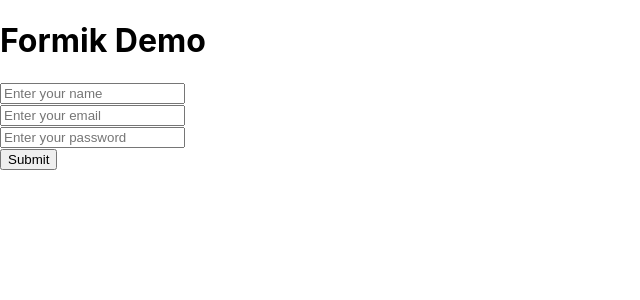
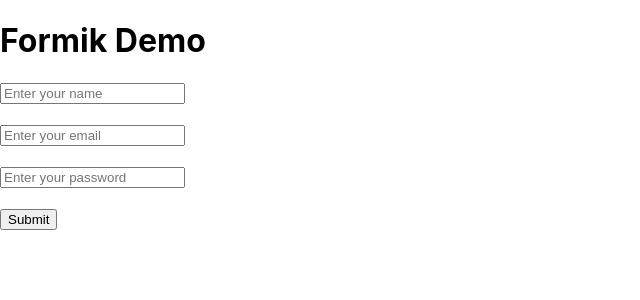
Before and after one commit to mdajgarhossain/React-Redux-Workshop, a React app: page / in a window 1280 px wide. Shown: the top 300 px of the page, without its empty margins (0-640 px from the left). Built offline with nearby package versions, Linux system fonts and the light colour scheme; the HTML template or start-up script is replaced by a standard one.

Commit message:
Our own custom error messages in Formik

```diff
--- a/src/components/my_formik/index.jsx
+++ b/src/components/my_formik/index.jsx
@@ -1,6 +1,21 @@
 import React, { Component } from 'react'
 import {Formik, Form, Field} from 'formik';
 import MyForm from './form';
+import * as Yup from 'yup';
+
+
+const myValidationSchema = Yup.object().shape({
+    name: Yup.string('Must Be String')
+        .required('Name is Required')
+        .min(3, 'Min 3 Chars')
+        .max(10, 'Max 10 Chars'),
+    email: Yup.string()
+        .email('Invalid email address')
+        .required('Email is Required'),
+    password: Yup.string()
+        .min(4,'Min 4 Chars')
+        .required('Password is Required')
+});
 
 //1st way to handle Form in Formik
 class MyFormik extends Component {
@@ -18,30 +33,51 @@
                         console.log(values);
                         console.log(formikBag);
                     }}
+                    validationSchema={myValidationSchema}
+                    // validateOnBlur={true}
+                    // validateOnChange={false}
                 >
 
                     {(props) => {
-                        // console.log(props);
+                        console.log('Errors: ', props.errors);
 
                         return (
                             <div> {/*ekhane ei div er proyojon nai, karon upore div ache */}
                                 <Form>
+                                    <div>
                                         <Field
                                             name='name'
                                             placeholder='Enter your name'
                                         />
+                                        {/*Custom error message setup*/}
+                                        {props.errors.name && props.touched.name && (
+                                            <div>{props.errors.name}</div>
+                                        )}
+                                    </div>
                                     <br/>
+                                    <div>
                                         <Field
                                             type='email'
                                             name='email'
                                             placeholder='Enter your email'
                                         />
+                                        {/*Custom error message setup*/}
+                                        {props.errors.email && props.touched.email && (
+                                            <div>{props.errors.email}</div>
+                                        )}
+                                    </div>
                                     <br/>
+                                    <div>
                                         <Field
                                             type='password'
                                             name='password'
                                             placeholder='Enter your password'
                                         />
+                                        {/*Custom error message setup*/}
+                                        {props.errors.password && props.touched.password && (
+                                            <div>{props.errors.password}</div>
+                                        )}
+                                    </div>
                                     <br/>
                                     <button type='submit'>Submit</button>
                                 </Form>
```
Lines whose indentation alone changed are shown as unchanged.
